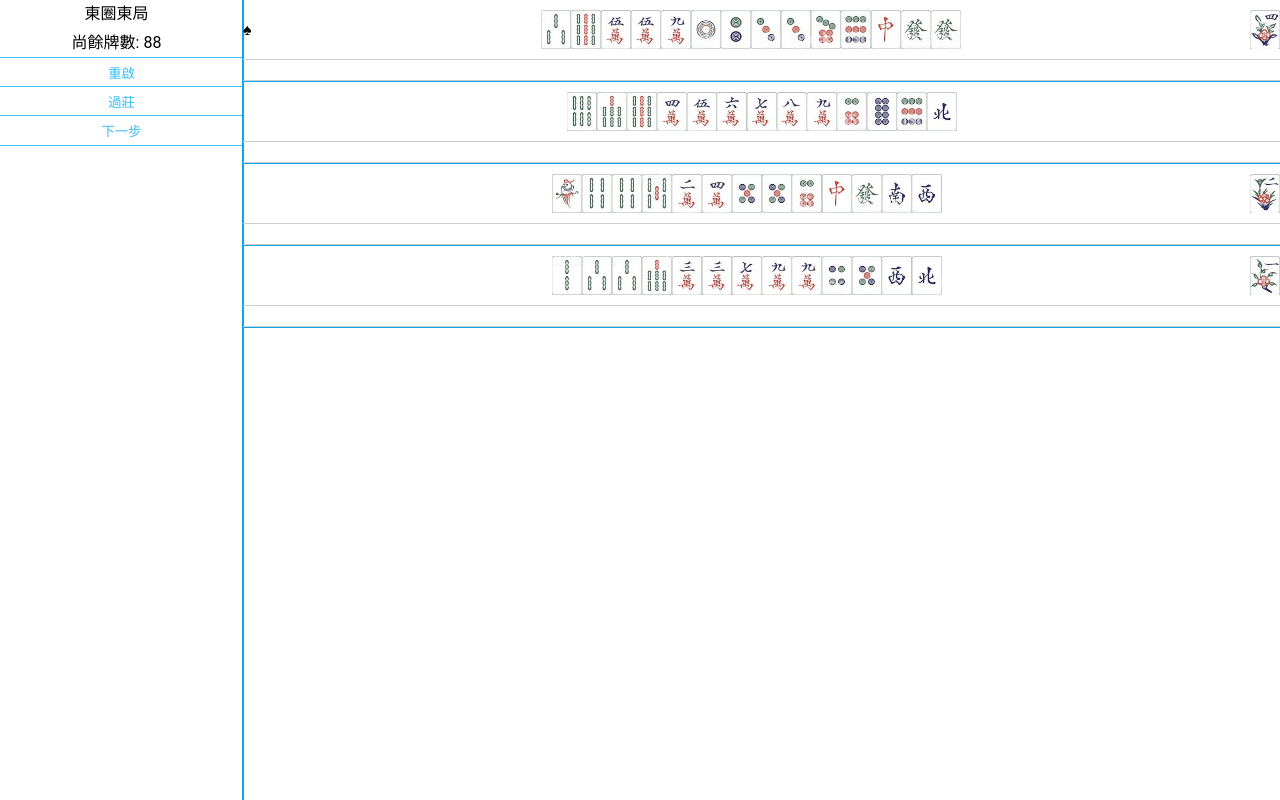
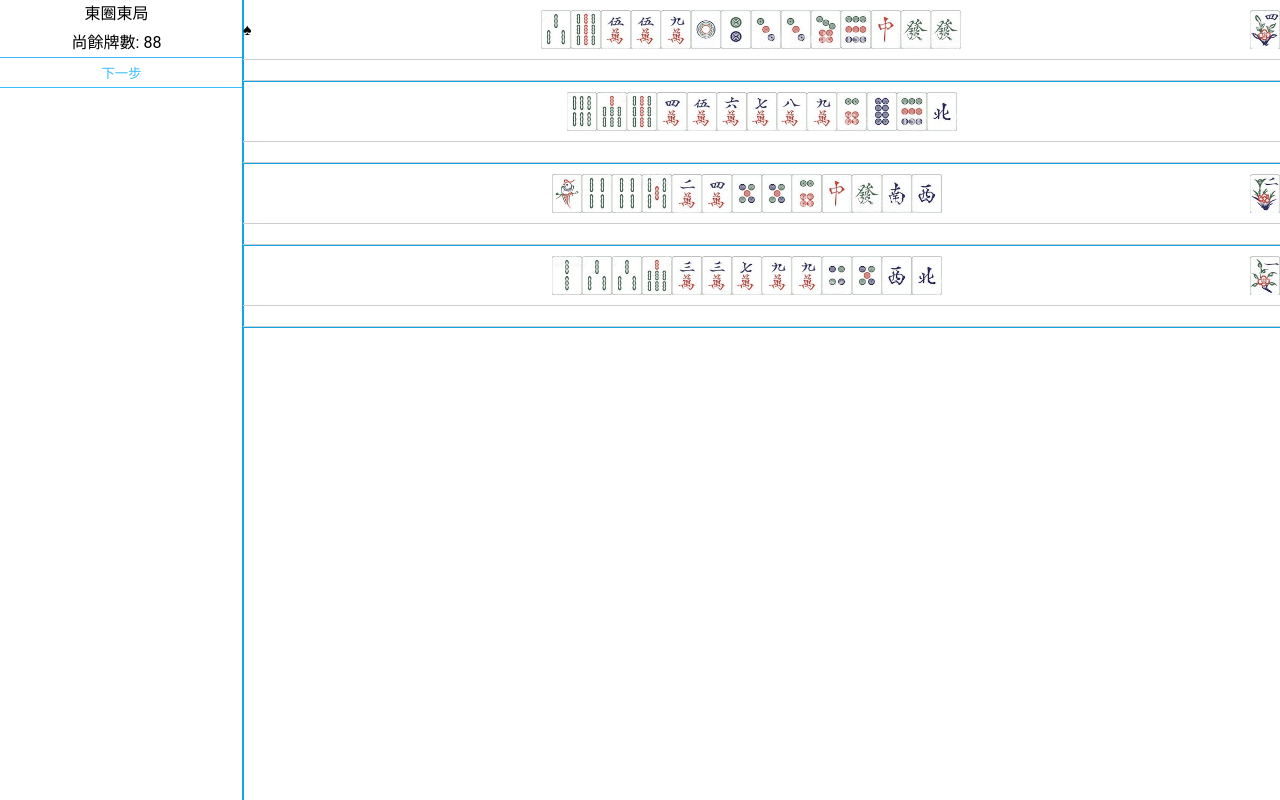
Before and after one commit to shunkongcheung/mahjong-app, a Next.js app: page / in a window 1280 px wide. Built offline with nearby package versions, Linux system fonts and the light colour scheme.

Commit message:
feat(WinnerInfo): init

```diff
--- a/src/containers/Mahjong/PlayerRow.tsx
+++ b/src/containers/Mahjong/PlayerRow.tsx
@@ -41,7 +41,7 @@ const OnTableContainer = styled.div`
   flex-wrap: wrap;
 `;
 
-const ON_TABLE_TILE_WIDTH = 25;
+const ON_TABLE_TILE_WIDTH = 15;
 const ON_HAND_TILE_WIDTH = 30;
 
 const PlayerRow: React.FC<PlayerRowProps> = ({
--- /dev/null
+++ b/src/containers/Mahjong/WinnerInfo.tsx
@@ -0,0 +1,45 @@
+import React from "react";
+import styled from "styled-components";
+
+import { ScoreTuple } from "./constants";
+
+interface WinnerInfoProps {
+  playerIdx: number;
+  winnerScores: Array<ScoreTuple>;
+}
+
+const Container = styled.div`
+  padding: 10px 0;
+  border: 1px solid ${({ theme }) => theme.colors.primary[200]};
+`;
+
+const WinnerName = styled.h3`
+  text-align: center;
+  margin: 0;
+`;
+
+const WinnerScoreContainer = styled.ul`
+  list-style: none;
+  margin: 0;
+  padding: 0;
+`;
+
+const WinnerScoreItem = styled.li`
+  text-align: center;
+`;
+
+const WinnerInfo: React.FC<WinnerInfoProps> = ({ playerIdx, winnerScores }) => {
+  return (
+    <Container>
+      <WinnerName>{playerIdx + 1}號玩家勝</WinnerName>
+      <WinnerScoreContainer>
+        {winnerScores.map(([score, desc], idx) => (
+          <WinnerScoreItem key={`WinnerScoreItem-${idx}`}>
+            {`${desc} ${score} 番`}
+          </WinnerScoreItem>
+        ))}
+      </WinnerScoreContainer>
+    </Container>
+  );
+};
+export default WinnerInfo;
--- a/src/containers/Mahjong/index.tsx
+++ b/src/containers/Mahjong/index.tsx
@@ -5,6 +5,7 @@ import { Button } from "../../components";
 
 import EventItem from "./EventItem";
 import PlayerRow from "./PlayerRow";
+import WinnerInfo from "./WinnerInfo";
 import { getI18N, PLAYER_COUNT } from "./services";
 import useMahjong from "./useMahjong";
 
@@ -46,12 +47,14 @@ const Row = styled.div`
 `;
 
 const EventList = styled.ul`
-  list-decoration: none;
+  list-style: none;
   padding: 0;
+  overflow-y: auto;
+  height: 100%;
 `;
 
 const Mahjong: React.FC = () => {
-  const { game, events, move, newGame, newRound } = useMahjong();
+  const { game, events, move, newRound } = useMahjong();
 
   const renderedPlayerRow = useMemo(() => {
     let rows: Array<ReactNode> = [];
@@ -85,15 +88,21 @@ const Mahjong: React.FC = () => {
             {getI18N(game.players[game.brookerIndex].gameWinds[1])}局
           </InfoItem>
           <InfoItem>尚餘牌數: {game.walls.length}</InfoItem>
-          <CtrlBtn onClick={newGame} varient="normal">
-            重啟
-          </CtrlBtn>
-          <CtrlBtn onClick={newRound} varient="normal">
-            過莊
-          </CtrlBtn>
-          <CtrlBtn onClick={move} varient="normal">
-            下一步
-          </CtrlBtn>
+          {game.running ? (
+            <CtrlBtn onClick={move} varient="normal">
+              下一步
+            </CtrlBtn>
+          ) : (
+            <>
+              <CtrlBtn onClick={newRound} varient="normal">
+                下一局
+              </CtrlBtn>
+              <WinnerInfo
+                playerIdx={game.winnerIdx}
+                winnerScores={game.winnerScores}
+              />
+            </>
+          )}
           <EventList>
             {events.map((event, idx) => (
               <EventItem key={`EventItem-${idx}`} {...event} />
```
